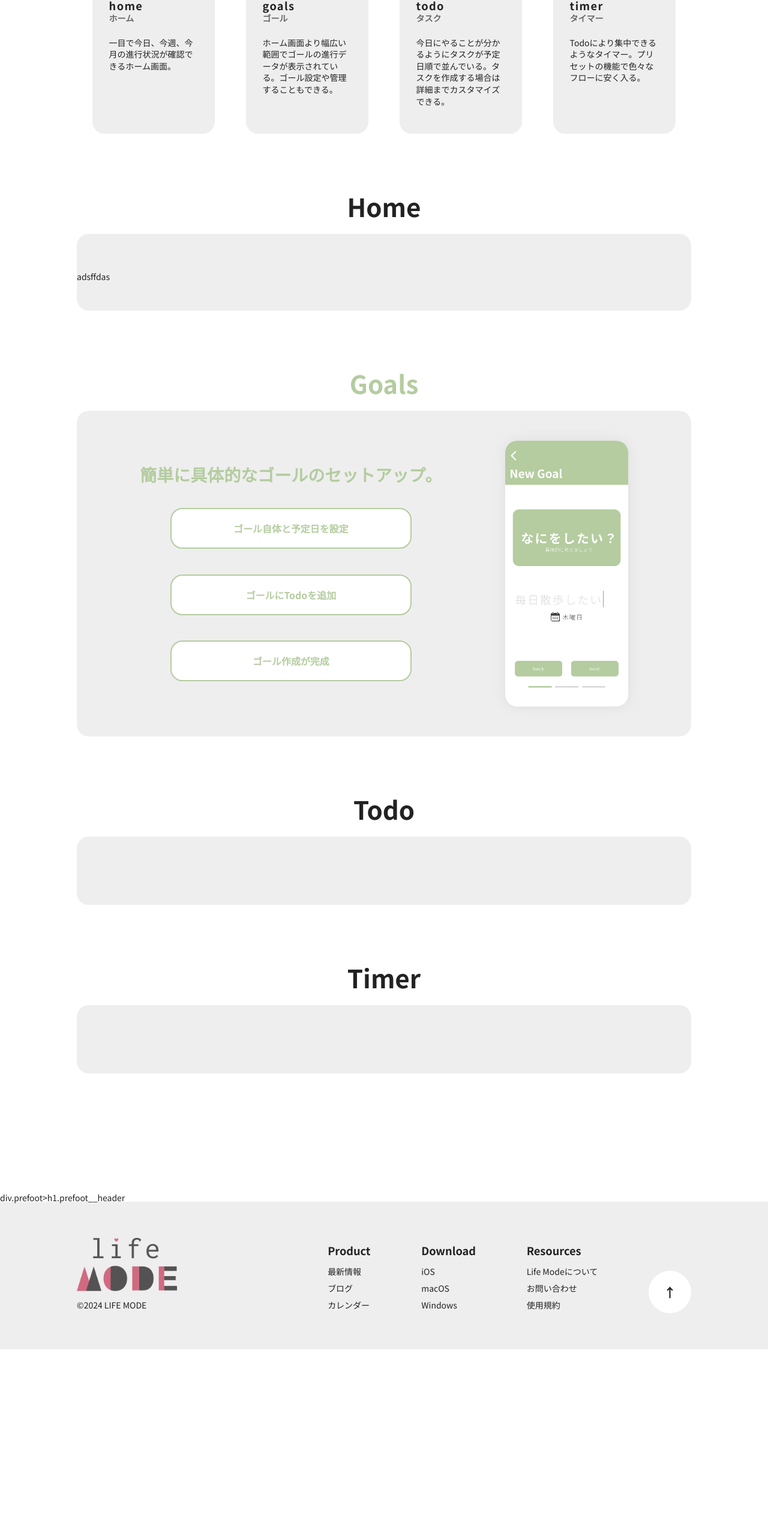
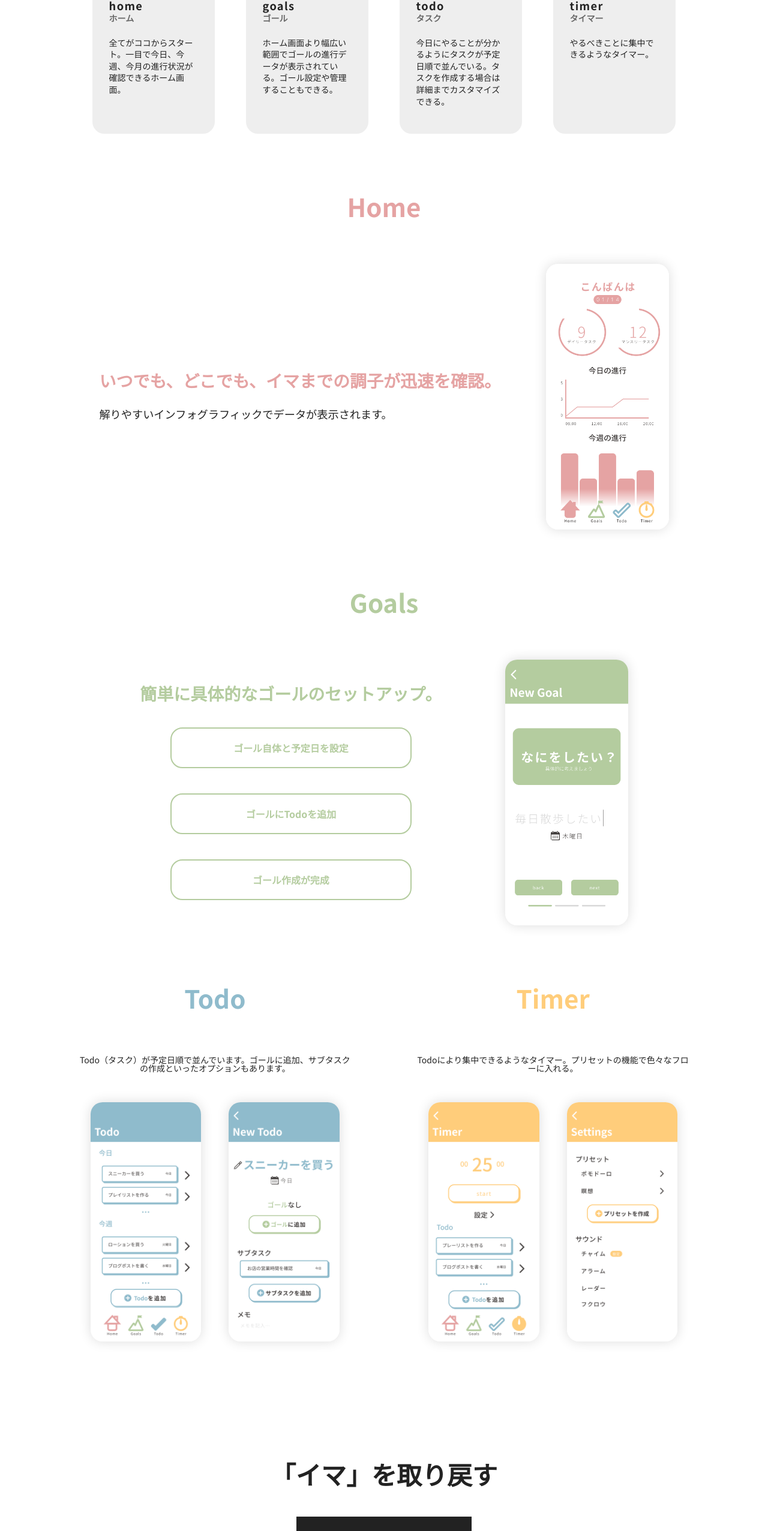
Before and after one commit to x0sy/sotu_landing, a plain HTML site: page index.html in a window 1280 px wide. Shown: the part 1023-3576 px from the top of the page at 60% size. Before the commit the page ends 3273 px from the top, so only its background shows below. Drawn offline with Linux system fonts and the light colour scheme.

Commit message:
this is submittable

```diff
--- a/css/style.css
+++ b/css/style.css
@@ -258,7 +258,7 @@ body{
     scroll-margin-top: 25px;
 }
 
-.feature:nth-child(-n + 4){
+.feature{
     margin-bottom: 100px;
 }
 .feature__header{
@@ -273,10 +273,12 @@ body{
 }
 
 .feature__body{
+/*
     background: #eee;
     border-radius: 20px;
+*/
 
-    padding: 50px 0;
+    padding-top: 50px;
 }
 
 .feature__sub{
@@ -286,16 +288,34 @@ body{
 
 .feature__img{
     border-radius: 20px;
+    box-shadow: 0px 0px 20px #ddd;
+}
+
+.feature__img--home, .feature__img--goals{
+    width: 20%;
+}
+
+.feature__txt{
+    font-size: 1.3rem;
+}
+
+.feature__body--home{
+    display: flex;
+    justify-content: space-around;
+    align-items: center;
+}
+
+.feature__txt--wrap{
+    display: flex;
+    flex-direction: column;
+    justify-content: space-evenly;
+
+    line-height: 4rem;
 }
 
 .feature__body--goal{
     display: flex;
     justify-content: space-evenly;
-}
-
-.feature__img--goal{
-    width: 20%;
-    box-shadow: 0px 0px 20px #ddd;
 }
 
 .btn--wrap{
@@ -331,6 +351,68 @@ body{
     transition: 200ms ease-in-out;
 }
 
+.feature--wrap{
+    display: flex;
+    justify-content: space-between;
+}
+
+.feature--wrap .feature{
+    width: 45%;
+}
+
+.feature__body--double{
+    display: flex;
+    flex-wrap: wrap;
+    justify-content: space-around;
+}
+
+.feature__body--double .feature__copy{
+    width: 100%;
+
+    text-align: center;
+
+    margin-bottom: 50px;
+}
+
+.feature__body--double .feature__img{
+    width: 40%;
+}
+
+.prefoot{
+    margin: -100px 0 100px 0;
+    text-align: center;
+}
+
+.prefoot__header{
+    font-size: 3rem;
+    font-weight: 700;
+
+    margin-bottom: 50px;
+}
+
+.prefoot__btn{
+    color: #fff;
+    background: #222;
+    border: 1px solid transparent;
+
+    font-family: 'Noto Sans JP', sans-serif;
+    font-size: 1.3rem;
+    font-weight: 700;
+    padding: 20px;
+
+    transition: 200ms ease-in-out;
+}
+
+.prefoot__btn:hover{
+    cursor: pointer;
+
+    background: #fff;
+    color: #222;
+    border: 1px solid #222;
+
+    transition: 200ms ease-in-out;
+}
+
 .footer{
     background: #eee;
     padding: 60px 0;
@@ -360,7 +442,6 @@ body{
 
     width: 60%;
 }
-
 
 .footer__head{
     font-weight: 700;
--- a/index.html
+++ b/index.html
@@ -37,7 +37,7 @@
                         <h3 class="card__sub">ホーム</h3>
                     </header>
                     <div class="card__body">
-                        <p class="card__copy">一目で今日、今週、今月の進行状況が確認できるホーム画面。</p>
+                        <p class="card__copy">全てがココからスタート。一目で今日、今週、今月の進行状況が確認できるホーム画面。</p>
                     </div>
                     <footer class="card__footer home">Learn more &rarr;</footer>
                 </article>
@@ -74,7 +74,7 @@
                         <h3 class="card__sub ">タイマー</h3>
                     </header>
                     <div class="card__body">
-                        <p class="card__copy">Todoにより集中できるようなタイマー。プリセットの機能で色々なフローに安く入る。</p>
+                        <p class="card__copy">やるべきことに集中できるようなタイマー。</p>
                     </div>
                     <footer class="card__footer timer">Learn more &rarr;</footer>
                 </article>
@@ -82,11 +82,14 @@
         </div>
         <div class="feature" id="home">
             <header class="feature__header">
-                <h2 class="feature__title ">Home</h2>
+                <h2 class="feature__title home">Home</h2>
             </header>
-            <div class="feature__body">
-                <img src="" alt="" class="feature__img">
-                <p class="feature__copy">adsffdas</p>
+            <div class="feature__body feature__body--home">
+                <div class="feature__txt--wrap">
+                    <p class="feature__sub home">いつでも、どこでも、イマまでの調子が迅速を確認。</p>
+                    <p class="feature__txt">解りやすいインフォグラフィックでデータが表示されます。</p>
+                </div>
+                <img src="images/nobezel/m.homev2.png" alt="" class="feature__img feature__img--home">
             </div>
         </div>
         <div class="feature" id="goals">
@@ -106,29 +109,38 @@
                        <p class="btn__txt">ゴール作成が完成</p>
                    </button>
                </div>
-                <img src="images/nobezel/m.goal%20%20make12x.png" alt="" class="feature__img feature__img--goal" id="figure">
+                <img src="images/nobezel/m.goal%20%20make12x.png" alt="" class="feature__img feature__img--goals" id="figure">
             </div>
         </div>
+        <div class="feature--wrap">
             <div class="feature" id="todo">
                 <header class="feature__header">
-                <h2 class="feature__title">Todo</h2>
+                    <h2 class="feature__title todo">Todo</h2>
                 </header>
-            <div class="feature__body">
-                <img src="" alt="" class="feature__img">
-                <p class="feature__copy"></p>
+                <div class="feature__body feature__body--double">
+                    <p class="feature__copy">Todo（タスク）が予定日順で並んでいます。ゴールに追加、サブタスクの作成といったオプションもあります。</p>
+                    <img src="images/nobezel/m.todo2x.png" alt="" class="feature__img">
+                    <img src="images/nobezel/todo%202%20v2.png" alt="" class="feature__img">
                 </div>
             </div>
             <div class="feature" id="timer">
                 <header class="feature__header">
-                <h2 class="feature__title">Timer</h2>
+                    <h2 class="feature__title timer">Timer</h2>
                 </header>
-            <div class="feature__body">
-                <img src="" alt="" class="feature__img">
-                <p class="feature__copy"></p>
+                <div class="feature__body feature__body--double">
+                    <p class="feature__copy">Todoにより集中できるようなタイマー。プリセットの機能で色々なフローに入れる。</p>
+                    <img src="images/nobezel/m.timer2x.png" alt="" class="feature__img">
+                    <img src="images/nobezel/m.timer%20settings2x.png" alt="" class="feature__img">
+                </div>
             </div>
         </div>
     </main>
-    div.prefoot>h1.prefoot__header
+    <div class="prefoot">
+        <h1 class="prefoot__header">「イマ」を取り戻す</h1>
+        <a href="#fix" class="prefoot__link">
+            <button class="prefoot__btn">Life Modeを無料で使ってみる</button>
+        </a>
+    </div>
     <footer class="footer">
         <div class="footer__wrap">
             <div class="footer__left">
@@ -141,13 +153,13 @@
                         <h3 class="footer__head">Product</h3>
                     </li>
                     <li class="footer__item">
-                            <p class="footer__txt"><a href="" class="footer__link">最新情報</a></p>
+                            <p class="footer__txt"><a href="#fix" class="footer__link">最新情報</a></p>
                         </li>
                     <li class="footer__item">
-                            <p class="footer__txt"><a href="" class="footer__link">ブログ</a></p>
+                            <p class="footer__txt"><a href="#fix" class="footer__link">ブログ</a></p>
                         </li>
                     <li class="footer__item">
-                            <p class="footer__txt"><a href="" class="footer__link">カレンダー</a></p>
+                            <p class="footer__txt"><a href="#fix" class="footer__link">カレンダー</a></p>
                         </li>
                 </ul>
                 <ul class="footer__list">
@@ -155,13 +167,13 @@
                         <h3 class="footer__head">Download</h3>
                     </li>
                     <li class="footer__item">
-                            <p class="footer__txt"><a href="" class="footer__link">iOS</a></p>
+                            <p class="footer__txt"><a href="#fix" class="footer__link">iOS</a></p>
                         </li>
                     <li class="footer__item">
-                            <p class="footer__txt"><a href="" class="footer__link">macOS</a></p>
+                            <p class="footer__txt"><a href="#fix" class="footer__link">macOS</a></p>
                         </li>
                     <li class="footer__item">
-                            <p class="footer__txt"><a href="" class="footer__link">Windows</a></p>
+                            <p class="footer__txt"><a href="#fix" class="footer__link">Windows</a></p>
                         </li>
                 </ul>
                 <ul class="footer__list">
@@ -169,13 +181,13 @@
                         <h3 class="footer__head">Resources</h3>
                     </li>
                     <li class="footer__item">
-                            <p class="footer__txt"><a href="" class="footer__link">Life Modeについて</a></p>
+                            <p class="footer__txt"><a href="#fix" class="footer__link">Life Modeについて</a></p>
                         </li>
                     <li class="footer__item">
-                            <p class="footer__txt"><a href="" class="footer__link">お問い合わせ</a></p>
+                            <p class="footer__txt"><a href="#fix" class="footer__link">お問い合わせ</a></p>
                         </li>
                     <li class="footer__item">
-                            <p class="footer__txt"><a href="" class="footer__link">使用規約</a></p>
+                            <p class="footer__txt"><a href="#fix" class="footer__link">使用規約</a></p>
                         </li>
                 </ul>
                 <div class="top">
```
Also changed, not shown: images/nobezel/m.home2x.png (deleted), images/nobezel/m.homev2.png (added), 1 other file. Lines whose indentation alone changed are shown as unchanged.
